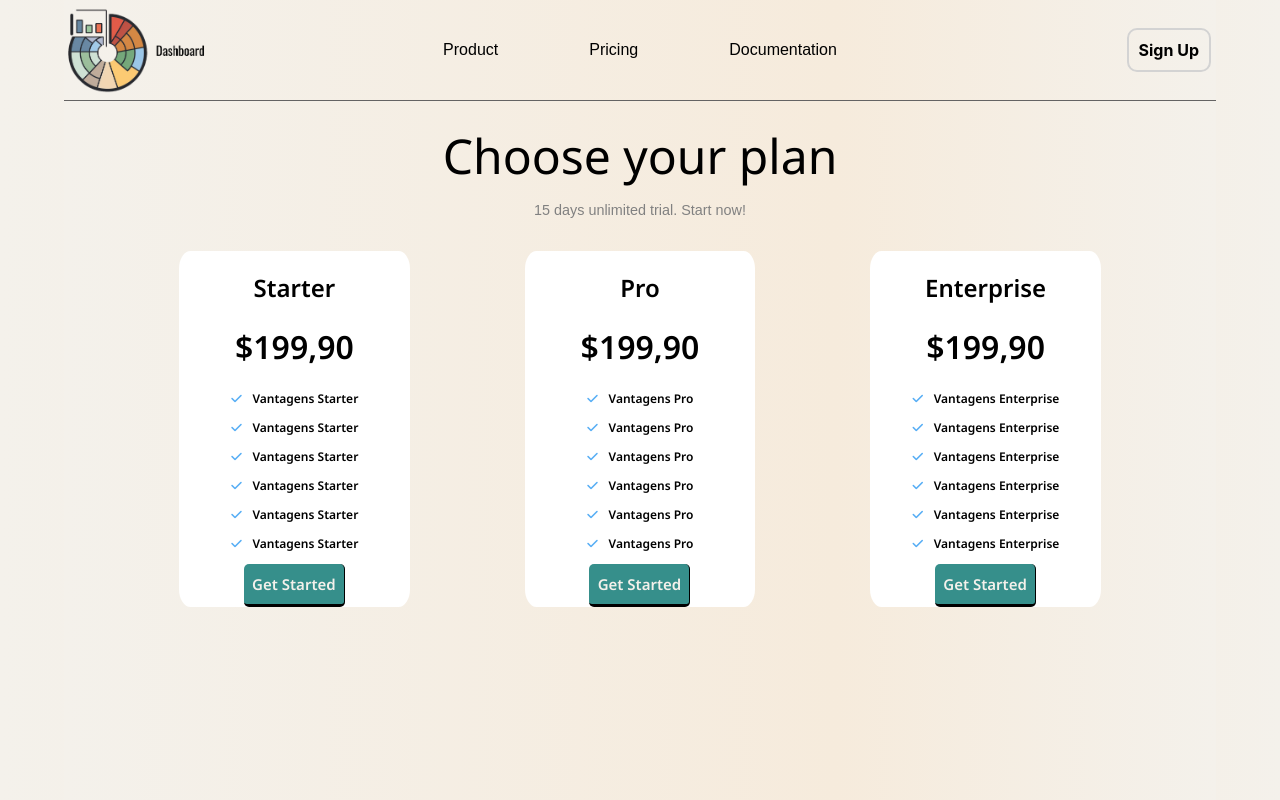
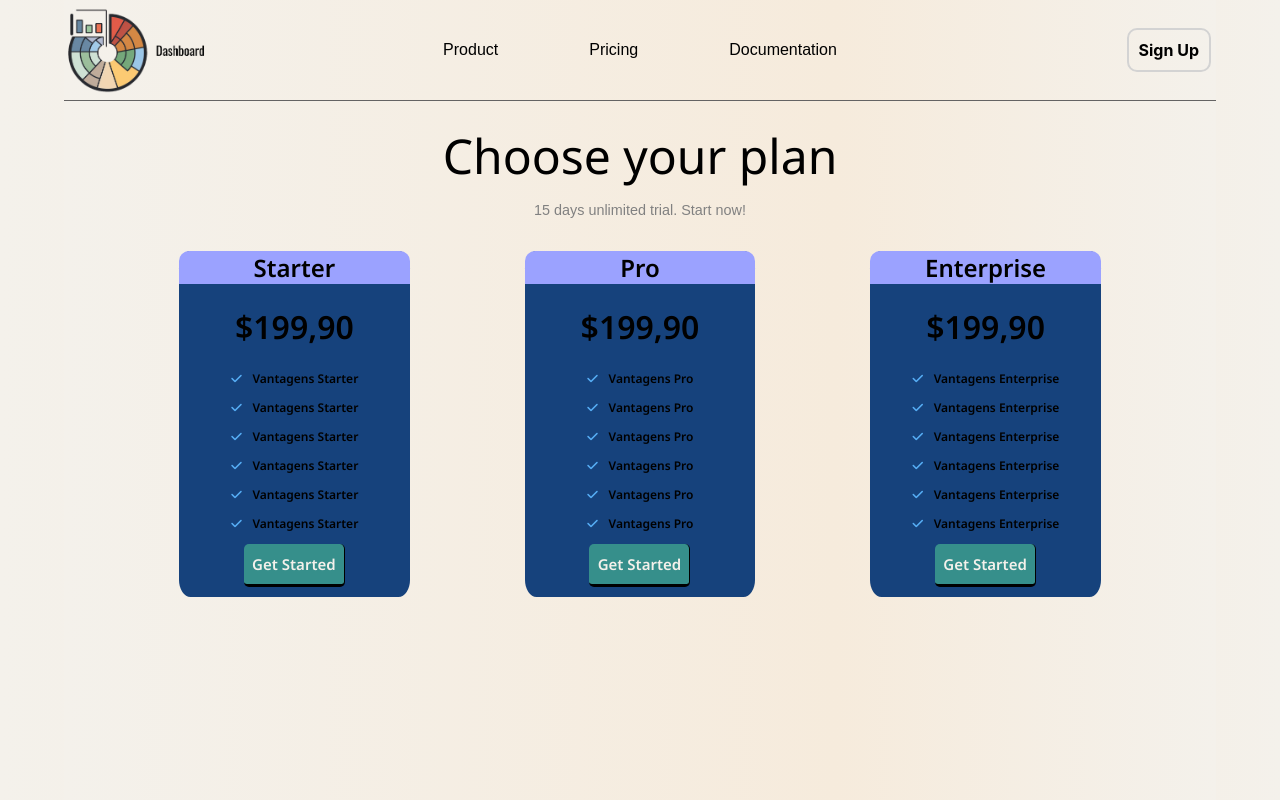
Before and after one commit to ggomesneto87/Dashboard, a React (Create React App) app: page /pricing in a window 1280 px wide. Built offline with nearby package versions, Linux system fonts and the light colour scheme; a web font is replaced by a local one.

Commit message:
gambi 2.0

```diff
--- a/src/components/Pricing/TablePricing/css/TablePricing.css
+++ b/src/components/Pricing/TablePricing/css/TablePricing.css
@@ -24,6 +24,14 @@
 
 /* GENERAL ITEMS */
 
+h2 {
+  width: 100%;
+  height: 100%;
+  margin: 0;
+  background-color: rgb(155, 162, 255);
+  border-top-left-radius: 10px;
+  border-top-right-radius: 10px;
+}
 
 .table-link {
   width: 20%;
@@ -32,11 +40,12 @@
   padding: 0;
   font-family: 'Noto Sans', sans-serif;
   font-weight: bold;
-  background-color: white;
+  background-color: rgb(22, 66, 124);
   border-radius: 5%;
 }
 
 .table-link li {
+  width: 100%;
   list-style: none;
   display: inline-block;
   justify-content: center;
@@ -57,6 +66,7 @@
     align-items: center;
     justify-content: center;
     margin: auto;
+    margin-bottom: 10px;
     font-family: 'Noto Sans', sans-serif;
     background-color: #368F8B;
     font-size: 15px;
```
